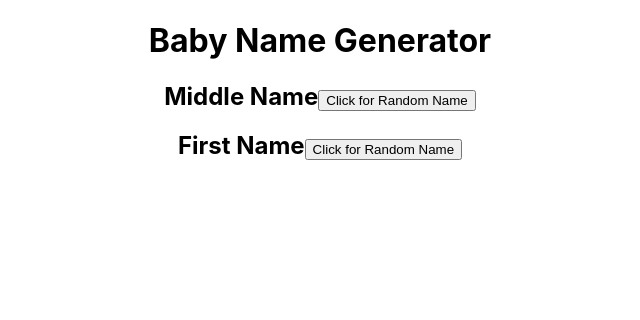
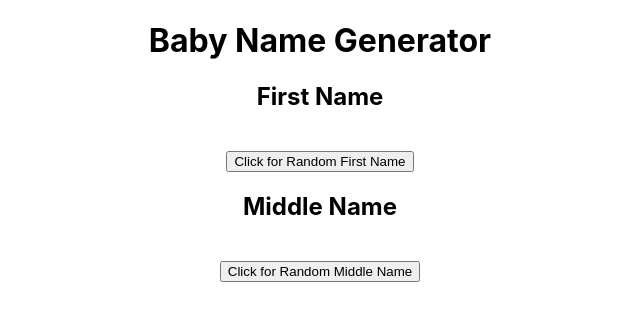
Before and after one commit to ShannonGW/BabyNameGenerator, a React (Create React App) app in the folder my-app/: page / in a window 1280 px wide. Shown: the top 320 px of the page, without its empty margins (320-960 px from the left). Built offline with nearby package versions, Linux system fonts and the light colour scheme.

Commit message:
add data array with names

```diff
--- a/my-app/src/App.js
+++ b/my-app/src/App.js
@@ -6,13 +6,14 @@ function App() {
   return (
     <div className="App">
       <h1>Baby Name Generator</h1>
+
+      <h2>
+        First Name
+        <FirstName />
+      </h2>
       <h2>
         Middle Name
         <MiddleName />
-      </h2>
-      <h2>
-        First Name
-        <FirstName />
       </h2>
     </div>
   );
--- a/my-app/src/components/FirstName.js
+++ b/my-app/src/components/FirstName.js
@@ -1,11 +1,21 @@
-import React from "react";
+import React, { useState } from "react"; //named function we need to use {} and correct name
 
-function FirstName() {
+const UseFirstName = () => {
+  const [firstName, setFirstName] = useState("");
+
+  const handleClick = () => {
+    if (firstName === "") {
+      setFirstName("Rose");
+    } else {
+      setFirstName("Clover");
+    }
+  };
   return (
     <>
-      <button>Click for Random Name</button>
+      <h1>{firstName}</h1>
+      <button onClick={handleClick}>Click for Random First Name</button>
     </>
   );
-}
+};
 
-export default FirstName;
+export default UseFirstName;
--- a/my-app/src/components/MiddleName.js
+++ b/my-app/src/components/MiddleName.js
@@ -1,11 +1,22 @@
-import React from "react";
+import React, { useState } from "react"; //named function we need to use {} and correct name
+import FirstName from "./FirstName";
 
-function MiddleName() {
+const UseMiddleName = () => {
+  const [middleName, setMiddleName] = useState("");
+
+  const handleClick = () => {
+    if (middleName === FirstName) {
+      setMiddleName("Rose");
+    } else {
+      setMiddleName("Clover");
+    }
+  };
   return (
     <>
-      <button>Click for Random Name</button>
+      <h1>{middleName}</h1>
+      <button onClick={handleClick}>Click for Random Middle Name</button>
     </>
   );
-}
+};
 
-export default MiddleName;
+export default UseMiddleName;
```
Also changed, not shown: my-app/src/data.js (added, +12 -0 lines).
